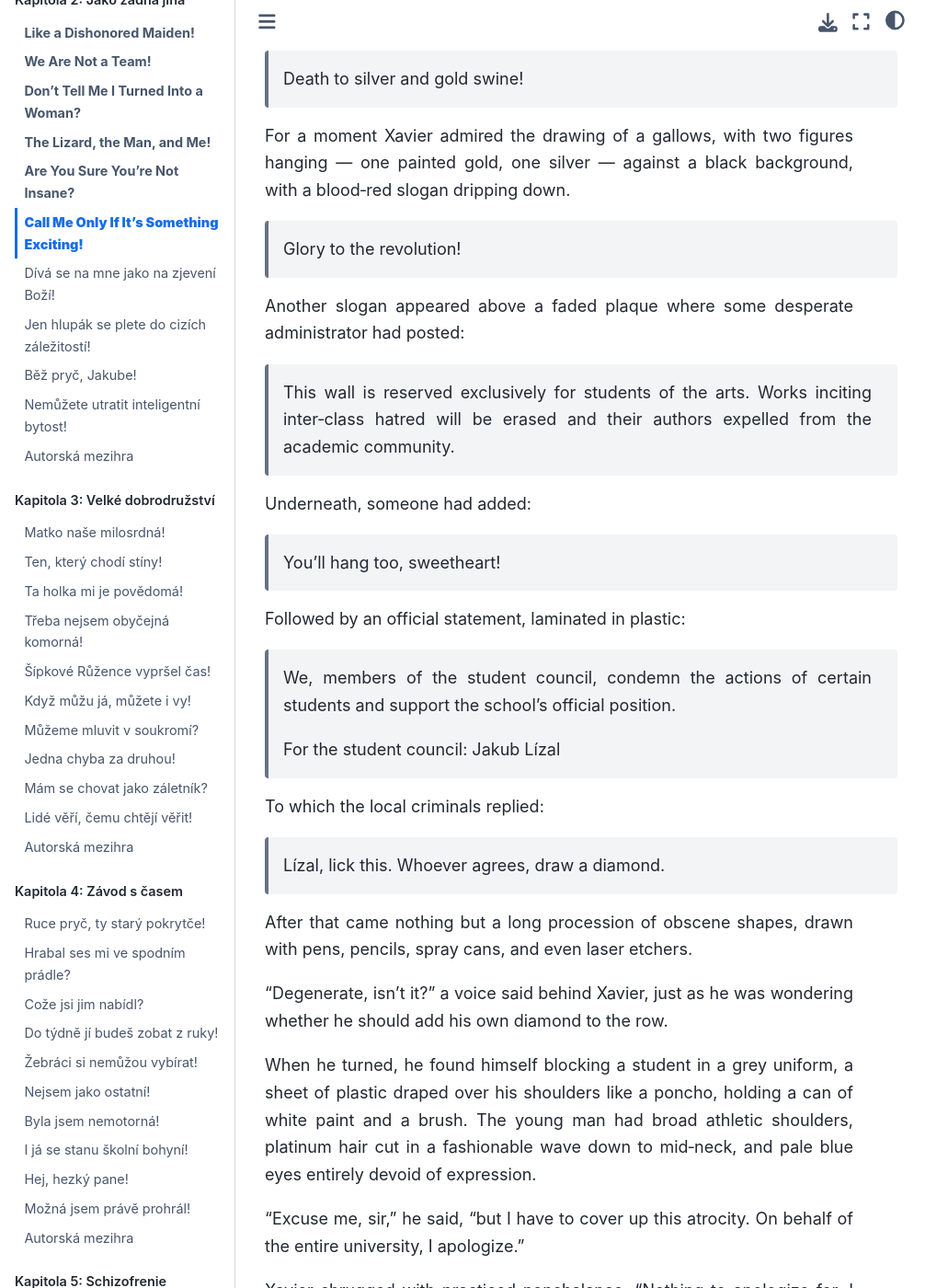
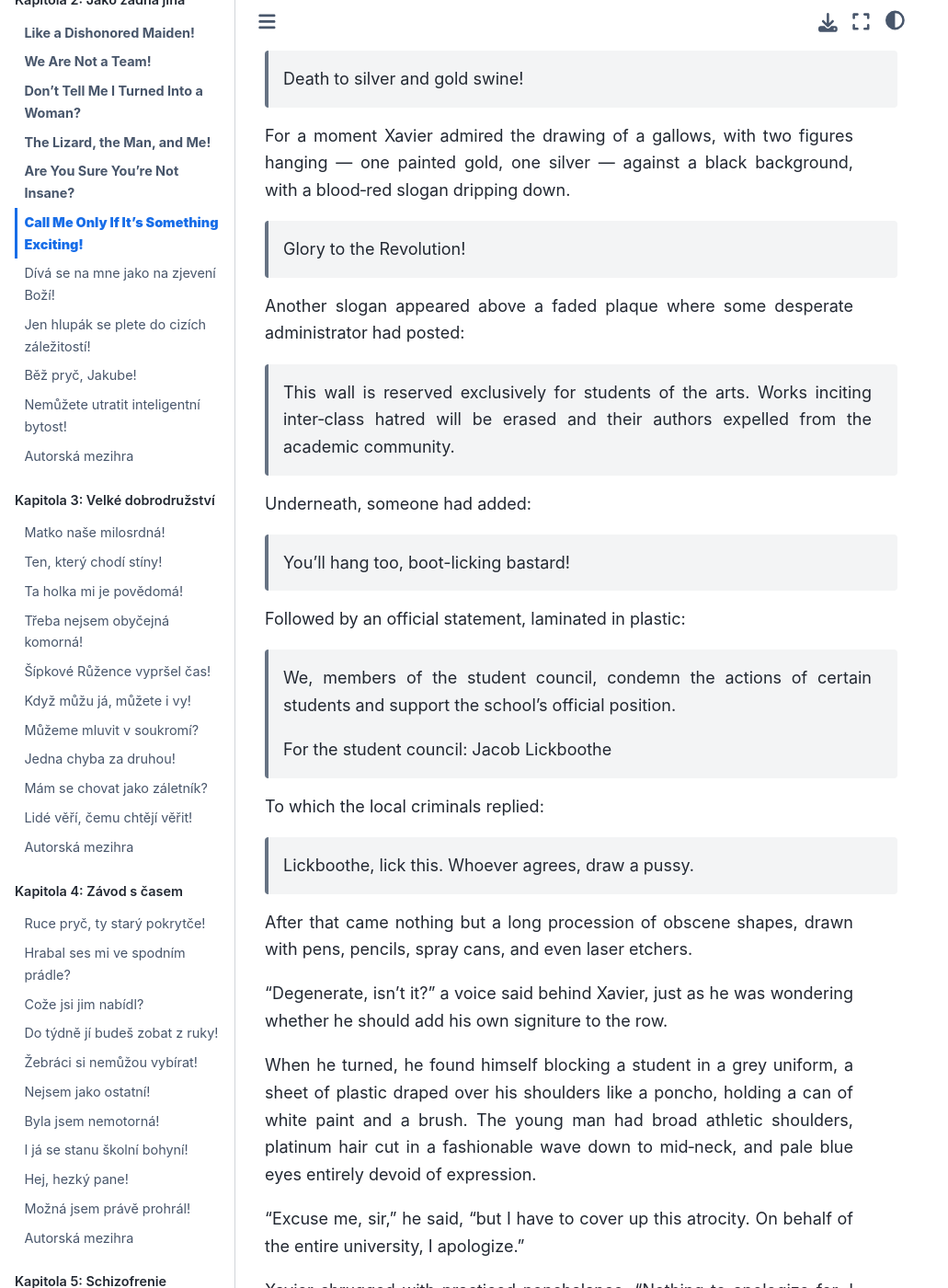
Before and after one commit to hanpari/sest-spolecniku, a Sphinx documentation site: the page built from source/sest_spolecniku/002-jako-zadna-jina/06.md, in a window 1280 px wide and 1400 px high, scrolled down 5271 px. Shown: the whole window at 92% size, without its empty margins (0-1031 px from the left). Built offline with Sphinx 7.4.7 and the Sphinx Book theme 1.1.4, drawn with Linux system fonts in a browser that asks for light colours; some of the changed text lies outside the part shown.

Commit message:
Jacob Lickboothe

```diff
--- a/source/sest_spolecniku/002-jako-zadna-jina/06.md
+++ b/source/sest_spolecniku/002-jako-zadna-jina/06.md
@@ -56,7 +56,7 @@ Xavier fell silent in astonishment. Whatever he had expected, he certainly hadn
 
 “Delivery? Gold? Weapons? Drugs?”
 
-“A small box from a company with the GC logo.”
+“A small box from a company with the **GC** logo.”
 
 “Probably. He was acting very secretive. You understand — I have my suspicions. By the way,” she growled playfully, “you still haven’t introduced yourself. I’m sure that if you tell me your name, you’ll have to kill me.”
 
@@ -119,7 +119,7 @@ After half an hour of awkward silence, the campus of the university town appeare
 
 For a moment Xavier admired the drawing of a gallows, with two figures hanging — one painted gold, one silver — against a black background, with a blood‑red slogan dripping down.
 
-> Glory to the revolution!
+> Glory to the Revolution!
 
 Another slogan appeared above a faded plaque where some desperate administrator had posted:
 
@@ -127,21 +127,21 @@ Another slogan appeared above a faded plaque where some desperate administrator
 
 Underneath, someone had added:
 
-> You’ll hang too, sweetheart!
+> You’ll hang too, boot-licking bastard!
 
 Followed by an official statement, laminated in plastic:
 
 > We, members of the student council, condemn the actions of certain students and support the school’s official position.
 >
-> For the student council: Jakub Lízal
+> For the student council: Jacob Lickboothe
 
 To which the local criminals replied:
 
-> Lízal, lick this. Whoever agrees, draw a diamond.
+> Lickboothe, lick this. Whoever agrees, draw a pussy.
 
 After that came nothing but a long procession of obscene shapes, drawn with pens, pencils, spray cans, and even laser etchers.
 
-“Degenerate, isn’t it?” a voice said behind Xavier, just as he was wondering whether he should add his own diamond to the row.
+“Degenerate, isn’t it?” a voice said behind Xavier, just as he was wondering whether he should add his own signiture to the row.
 
 When he turned, he found himself blocking a student in a grey uniform, a sheet of plastic draped over his shoulders like a poncho, holding a can of white paint and a brush. The young man had broad athletic shoulders, platinum hair cut in a fashionable wave down to mid‑neck, and pale blue eyes entirely devoid of expression.
 
@@ -158,11 +158,11 @@ Then he remembered he was currently playing the other side, so he nodded with di
 
 “Yes, sir,” he agreed eagerly. “Only our abilities determine how far we rise. We mustn’t look for excuses for our failures.”
 
-*Heavens,* Xavier thought. *Another one of these.*
+*Heavens,* Xavier thought. *Another one of these!*
 
 When the offensive slogans disappeared under layers of paint, the student turned and offered his hand.
 
-“Jakub Lízal, vice‑chair of the student council. Citizen‑candidate. A pleasure, sir.”
+“Jacob Lickboothe, vice‑chair of the student council. Citizen‑candidate. A pleasure, sir.”
 
 With the majesty of a silver‑badge, Xavier stared at the offered hand as if weighing whether such an insect was worth the effort. Then he graciously accepted.
 
```
Also changed, not shown: other parts of source/sest_spolecniku/002-jako-zadna-jina/06.md (+1 -1 lines), source/sest_spolecniku/dodatky/postavy.md (+1 -1 lines).
